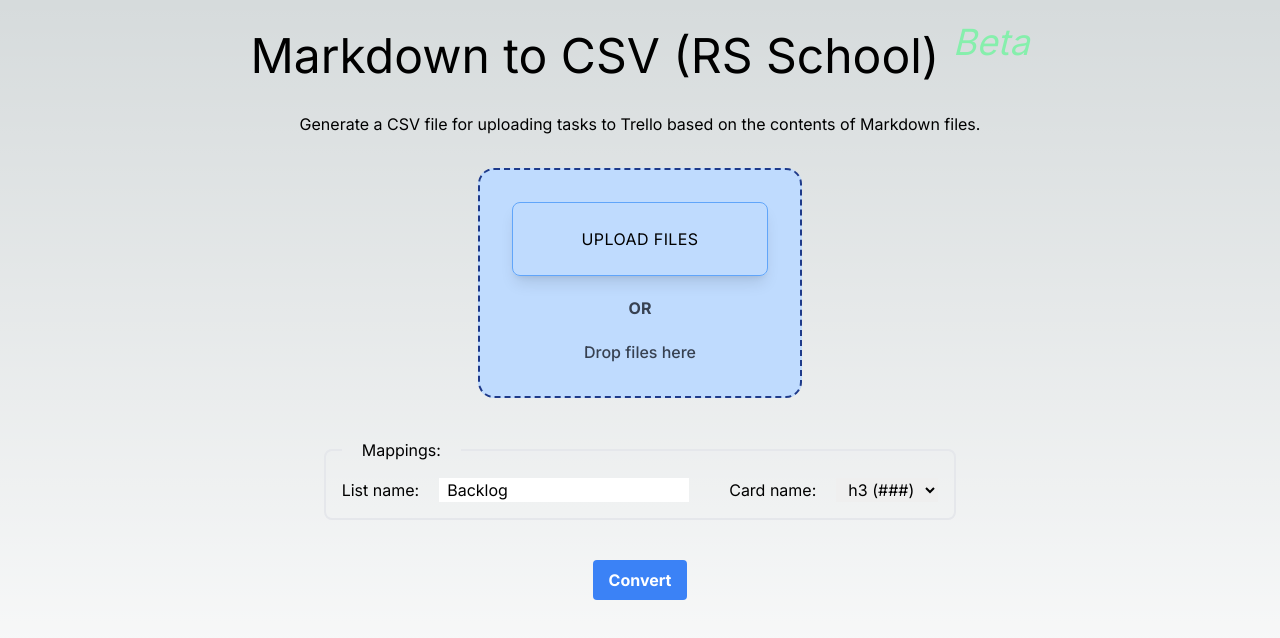
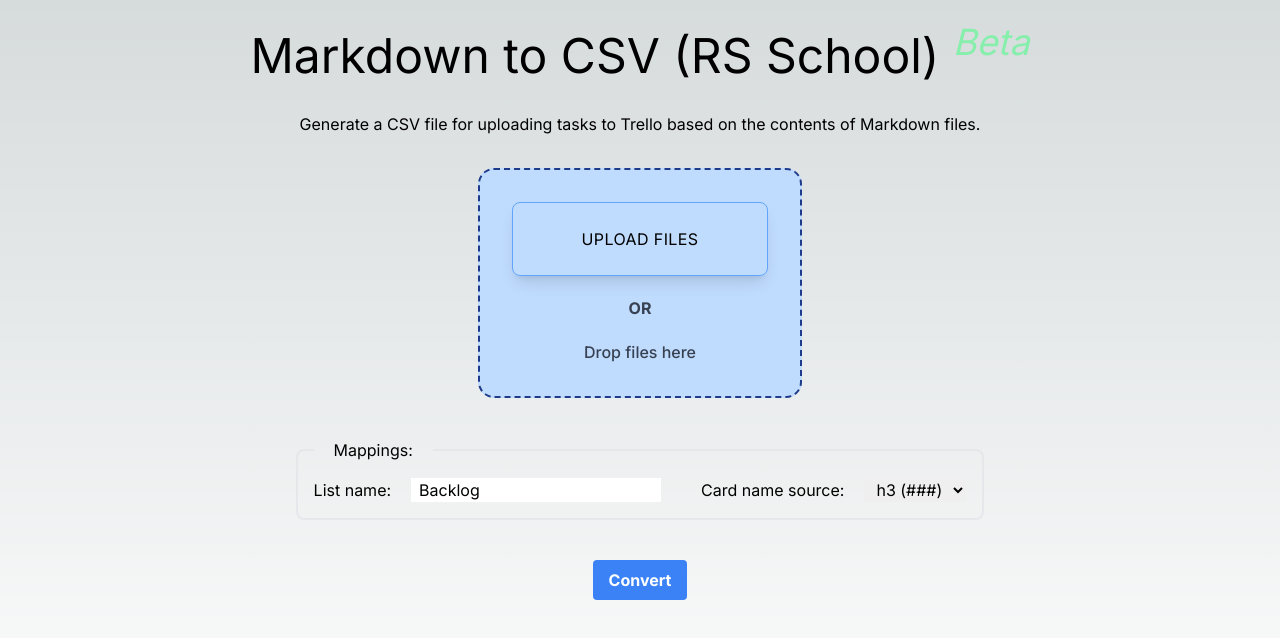
Before and after one commit to usavkov-epam/md2csv, a Next.js app: page / in a window 1280 px wide. Shown: the top 638 px of the page. Built offline with nearby package versions, Linux system fonts and the light colour scheme.

Commit message:
Update mapping label

```diff
--- a/src/app/page.tsx
+++ b/src/app/page.tsx
@@ -71,7 +71,7 @@ export default function Home() {
           </label>
 
           <label className="flex gap-5">
-            Card name:
+            Card name source:
             <select
               name="card-name"
               id="card-name-field"
```
